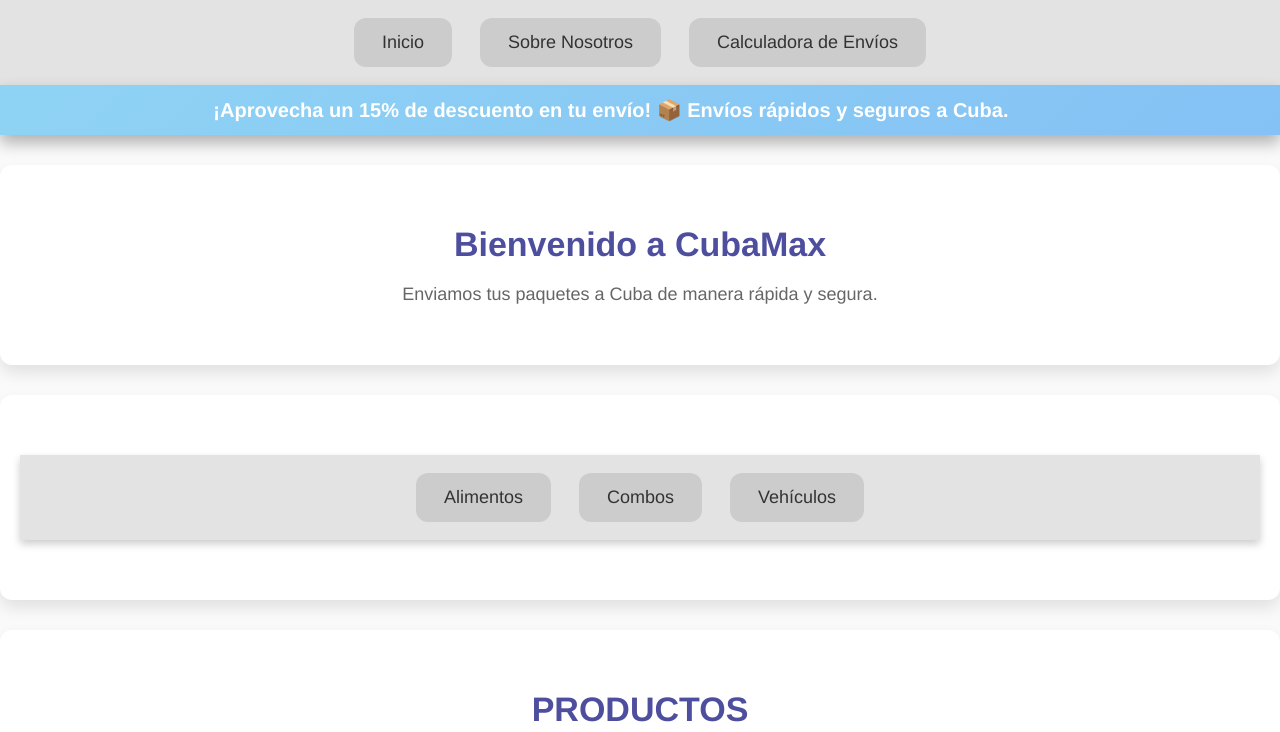
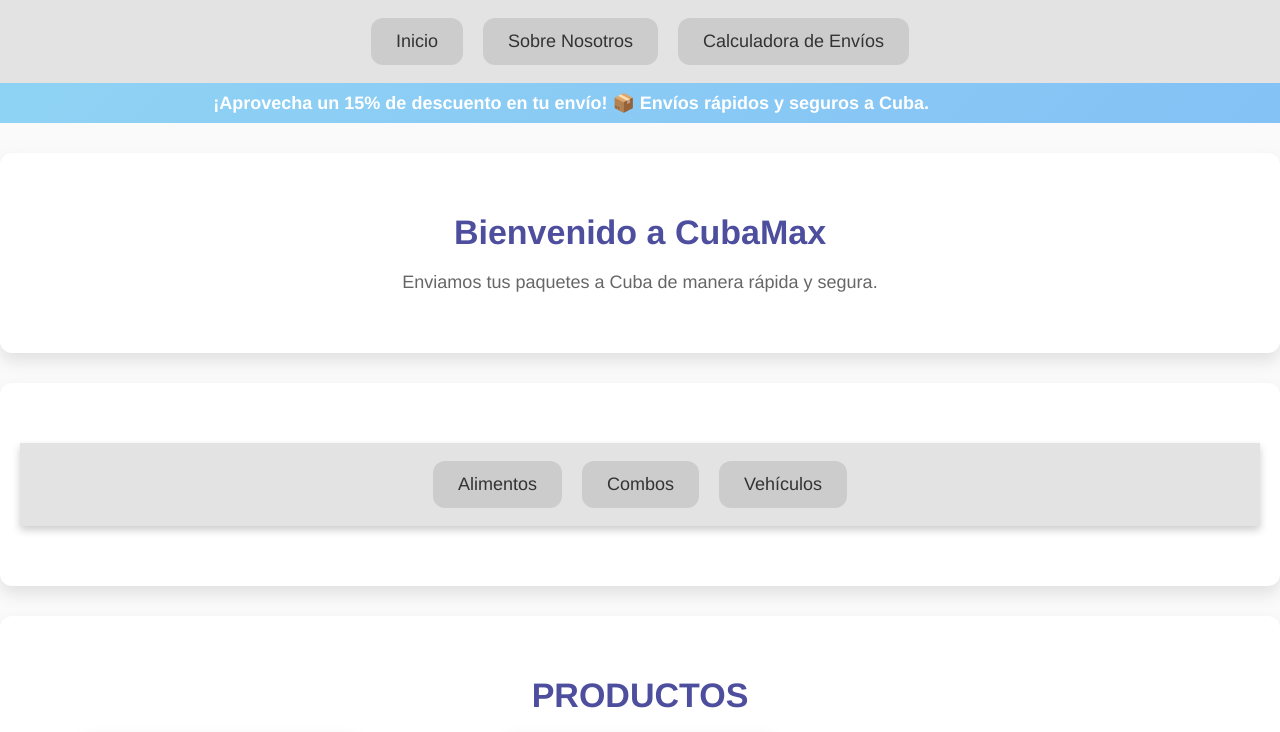
Before and after one commit to CubaExpress/cubamaxd, a plain HTML site: page index.html in a window 1280 px wide. Shown: the top 732 px of the page. Drawn offline with Linux system fonts and the light colour scheme.

Commit message:
Update index.html

```diff
--- a/index.html
+++ b/index.html
@@ -16,6 +16,7 @@
         <meta charset="UTF-8">
         <meta name="viewport" content="width=device-width, initial-scale=1.0">
         <title>CubaMax</title>
+
 
         <style>
           * {
@@ -41,54 +42,48 @@
             border-bottom: 4px solid #3b3b8f; /* Detalle oscuro para contraste */
           }
 
+          /* Se reemplaza el menú y el mensaje por los estilos anteriores */
           nav {
             display: flex;
             justify-content: center;
-            background: #e3e3e3; /* Gris claro para el fondo */
+            background: #e3e3e3;
             padding: 18px;
             box-shadow: 0px 4px 8px rgba(0, 0, 0, 0.2);
           }
-
           nav a {
             color: #333;
             text-decoration: none;
-            padding: 14px 28px;
+            padding: 13px 25px;
             font-size: 18px;
-            margin: 0 14px;
+            margin: 0 10px;
             border-radius: 12px;
-            transition: all 0.3s ease;
-            background: rgba(0, 0, 0, 0.1); /* Gris traslúcido para el fondo */
+            transition: 0.3s;
+            background: rgba(0, 0, 0, 0.1);
           }
-
           nav a:hover {
             background: rgba(0, 0, 0, 0.2);
             transform: scale(1.05);
-            box-shadow: 0 4px 8px rgba(0, 0, 0, 0.3);
           }
 
           .barra-mensaje {
-            background: linear-gradient(135deg, #8fd3f4, #84c1f5); /* Gradiente de azul claro */
+            background: linear-gradient(135deg, #8fd3f4, #84c1f5);
             color: white;
             text-align: center;
-            padding: 25px;
-            font-size: 20px;
+            padding: 20px;
+            font-size: 18px;
             font-weight: bold;
+            white-space: nowrap;
             overflow: hidden;
-            white-space: nowrap;
             position: relative;
-            box-shadow: 0px 8px 16px rgba(0, 0, 0, 0.3);
             display: flex;
             align-items: center;
             justify-content: center;
           }
-
           .mensaje {
-            display: inline-block;
             position: absolute;
             left: 100%;
             animation: moverMensaje 12s linear infinite;
           }
-
           @keyframes moverMensaje {
             0% { left: 100%; }
             100% { left: -100%; }
```
